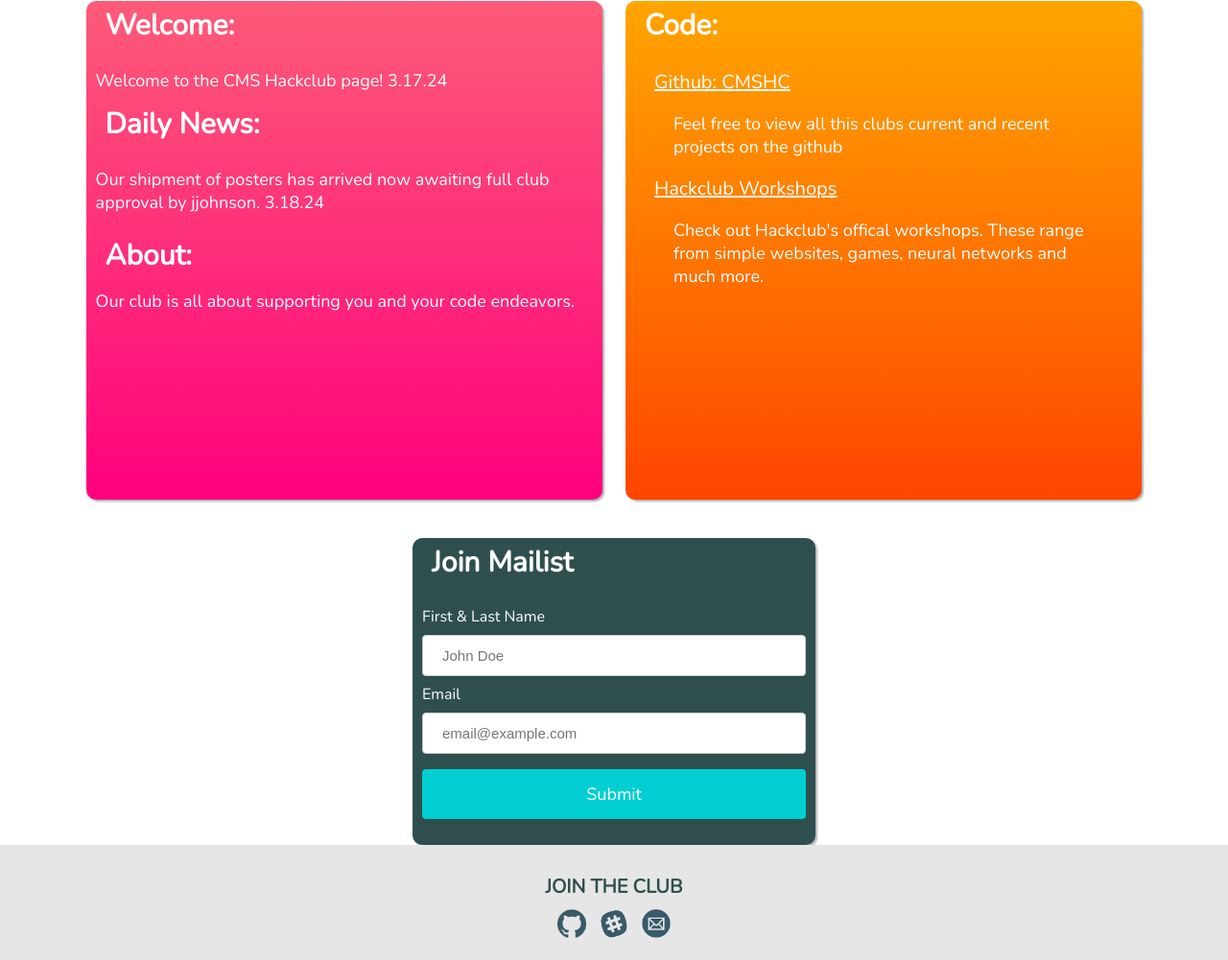
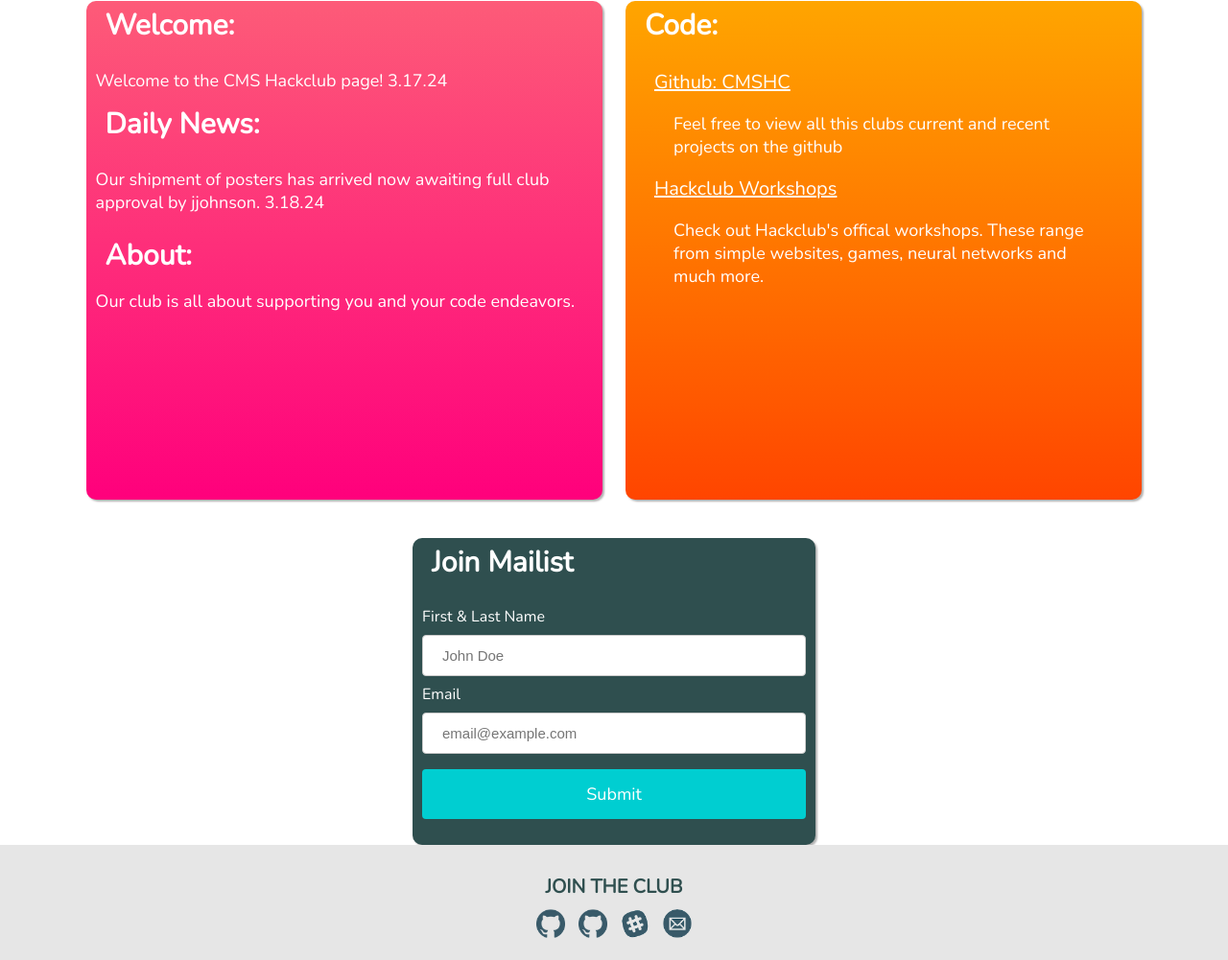
Before and after one commit to cmshc/cmshc.github.io, a plain HTML site: page index.html in a window 1280 px wide. Shown: the part 518-1519 px from the top of the page at 96% size. Drawn offline with nearby package versions, Linux system fonts and the light colour scheme; a script that the page names is missing.

Commit message:
Update index.html

```diff
--- a/index.html
+++ b/index.html
@@ -68,6 +68,7 @@
         </div>
         <div style="text-align: center; position:relative; top: 40px;">
           <a style="padding-left: 5px; padding-right: 5px" href="https://github.com/cmshc"><img src="Icons/github.png" width="30px" ></a>
+            <a style="padding-left: 5px; padding-right: 5px"  href="https://github.com/FlipMods" rel="me"><img src="Icons/github.png" width="30px" ></a>
           <a style="padding-left: 5px; padding-right: 5px" href="https://hackclub.com/slack_invite/"><img src="Icons/slack.png" width="30px"></a>
           <a style="padding-left: 5px; padding-right: 5px" href="mailto:cullmanmiddleschool.hackclub@cassidycamp.work"><img src="Icons/mail.png" width="30px"></a>
         </div>
```
